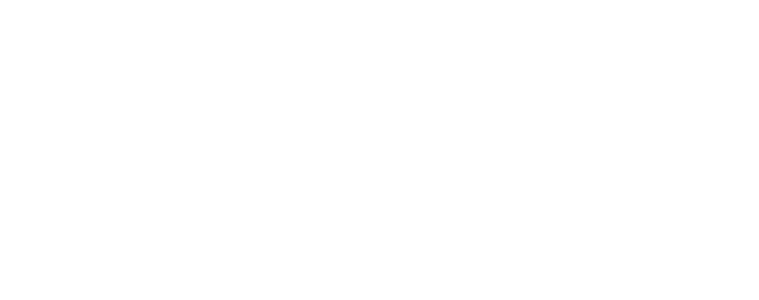
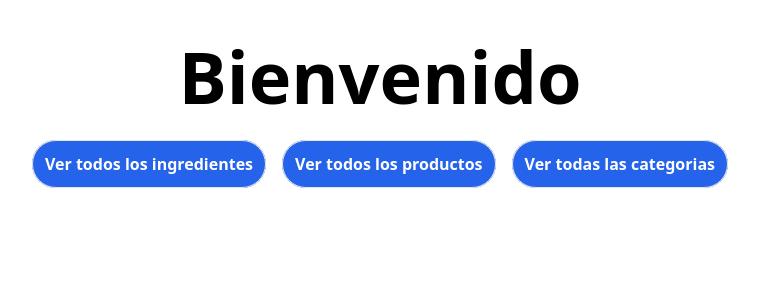
Before and after one commit to Nickolan/Food-Store, a React (Vite) app in the folder food-store/: page /menu in a window 1280 px wide. Before the commit this address had no page. Shown: the top 300 px of the page, without its empty margins (260-1019 px from the left). Built offline with nearby package versions, Linux system fonts and the light colour scheme.

Commit message:
crear menuscreen

```diff
--- a/food-store/src/App.tsx
+++ b/food-store/src/App.tsx
@@ -1,13 +1,15 @@
 import './App.css'
 import {Routes, Route} from 'react-router-dom'
 import LoginScreen from './pages/LoginScreen'
+import MenuScreen from './pages/MenuScreen'
 
 function App() {
 
   return (
    <Routes>
     <Route path='/login' element={<LoginScreen/>}/>
-   </Routes>
+    <Route path='/menu' element={<MenuScreen/>}/>
+    </Routes>
   )
 }
 
--- /dev/null
+++ b/food-store/src/pages/MenuScreen.tsx
@@ -0,0 +1,16 @@
+import { Link } from "react-router-dom";
+
+export default function MenuScreen() {
+  return (
+    <>
+    <div className="flex flex-col items-center mt-10 justify-center">
+        <h1 className="font-bold text-7xl mb-10">Bienvenido</h1>
+        <div>
+        <Link to="/ingredientes" className="border rounded-full bg-blue-600 text-white font-bold p-3 m-2">Ver todos los ingredientes</Link>
+        <Link to="/productos" className="border rounded-full bg-blue-600 text-white font-bold p-3 m-2">Ver todos los productos</Link>
+        <Link to="/categorias" className="border rounded-full bg-blue-600 text-white font-bold p-3 m-2">Ver todas las categorias</Link>
+        </div>
+    </div>
+    </>
+  )
+}
```
